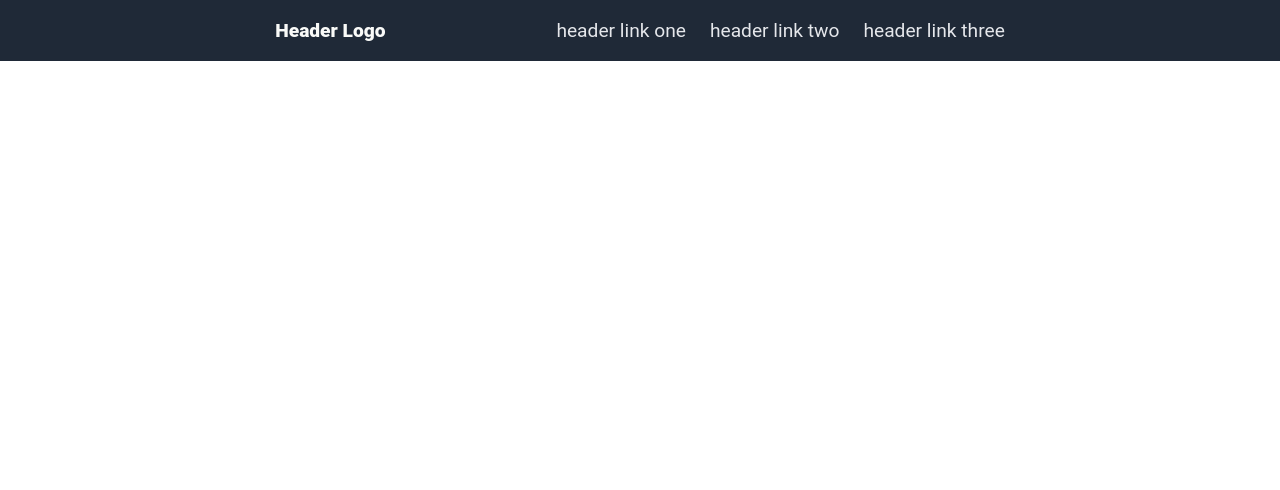
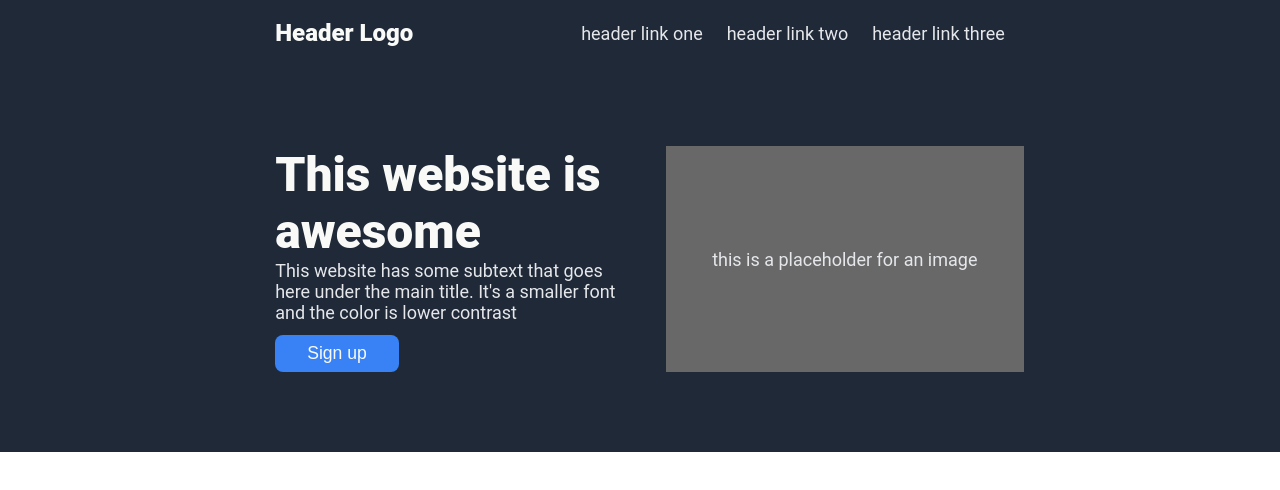
Before and after one commit to gabi1447/odin-landing-page, a plain HTML site: page index.html in a window 1280 px wide. Drawn offline with Linux system fonts and the light colour scheme.

Commit message:
Finish styling description section

```diff
--- a/css/style.css
+++ b/css/style.css
@@ -8,15 +8,20 @@ body {
 
 }
 
+.layout {
+    display: flex;
+}
+
 /* Header and Main */
 .container {
     width: 100%;
     background-color: #1f2937;
-    color: #F9FAF8;
+    color: #E5E7EB;
     font-family: Roboto, sans-serif;
-    font-size: 1.2rem;
+    font-size: 18px;
 }
 
+/* Header */
 .header {
     display: flex;
     justify-content: space-between;
@@ -24,12 +29,12 @@ body {
     width: 60%;
     margin: 0 auto;
     padding: 1.2rem;
-
 }
 
 .logo {
     font-weight: 800;
-    font-size: 1.2rem;
+    font-size: 24px;
+    color: #F9FAF8;
 }
 
 .links {
@@ -42,3 +47,43 @@ body {
     text-decoration: none;
     color: #E5E7EB;
 }
+
+/* Main */
+.description {
+    display: flex;
+    justify-content: center;
+    align-items: stretch;
+    gap: 2rem;
+    width: 60%;
+    margin: 0 auto;
+    padding: 5rem 0;
+    padding-left: 1.2rem;
+}
+
+.title, .placeholder {
+    width: 50%;
+}
+
+.title h1 {
+    font-weight: 900;
+    font-size: 48px;
+    color: #F9FAF8;
+}
+
+.title button {
+    padding: 0.5rem 2rem;
+    border-radius: 0.5rem;
+    border: 0;
+    background-color: #3882F6;
+    margin-top: 0.75rem;
+    color: #F9FAF8;
+    font-weight: 500;
+    font-size: 1.1rem;
+}
+
+.placeholder {
+    display: flex;
+    justify-content: center;
+    align-items: center;
+    background-color: rgb(104, 104, 104);
+}
--- a/index.html
+++ b/index.html
@@ -19,7 +19,19 @@
             </div>
 
             <div class="description">
+                <div class="title">
+                    <h1>This website is awesome</h1>
+                    <p>
+                        This website has some subtext that goes here under
+                        the main title. It's a smaller font and the color is
+                        lower contrast
+                    </p>
+                    <button>Sign up</button>
+                </div>
 
+                <div class="placeholder">
+                    <p>this is a placeholder for an image</p>
+                </div>
             </div>
         </div>
 
```
